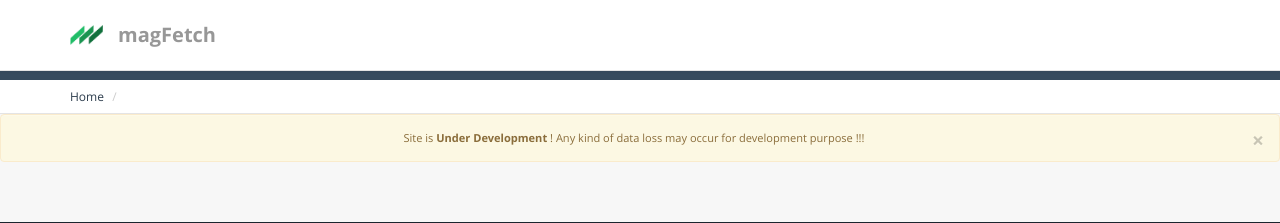
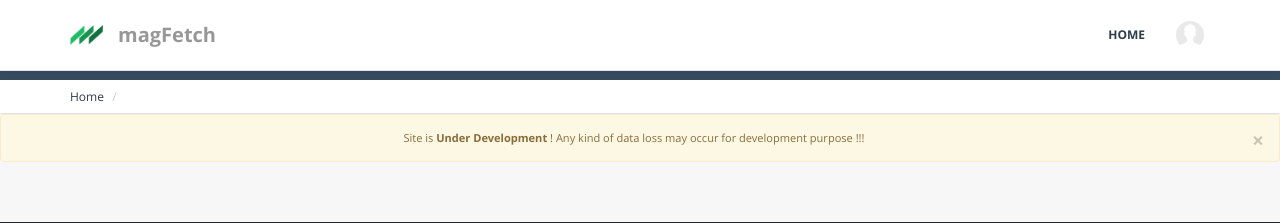
Before and after one commit to NumanIbnMazid/magfetch, a Django app: template magfetch/templates/landing-base.html in a window 1280 px wide. Shown: the top 223 px of the page. Run offline with Django 3.2, Linux system fonts and the light colour scheme; the template is opened without the code that fills it, so the values that code supplies are empty; some libraries are stand-ins or nearby versions.

Commit message:
Setting Changed

```diff
--- a/magfetch/templates/landing/header.html
+++ b/magfetch/templates/landing/header.html
@@ -12,6 +12,55 @@
                 <i class="fa fa-bars"></i>
             </button>
         </div>
+        <div class="collapse navbar-collapse">
+            <ul class="nav navbar-nav navbar-right">
+                <li class="active">
+                    <a href="{{ home_url }}">Home</a>
+                </li>
 
+                <li class="dropdown">
+                    <a href="#" class="dropdown-toggle" data-toggle="dropdown">
+                        <span class="thumb-sm avatar pull-left">
+                            <img src="{% static 'images/raw/avatar/avatar.jpg' %}">
+                        </span>
+                        {{ user.profile.get_smallname|truncatechars_html:15 }}
+                    </a>
+                    <ul class="dropdown-menu animated fadeInRight">
+                        <span class="arrow top"></span>
+                        {% if not user.profile.role == None %}
+                        <li class="text-center">
+                            <i>
+                                Role:
+                                <p class="text-info">
+                                    {{ user.profile.get_role }}
+                                </p>
+
+                                {% if not user.profile.faculty == None %}
+                                <br> Faculty:
+                                <p class="text-primary">
+                                    {{ user.profile.faculty.title }}
+                                </p>
+                                {% endif %}
+                            </i>
+                        </li>
+                        {% endif %}
+                        <li>
+                            <a href="{% url 'account_change_password' %}">
+                                <i class="fa fa-edit"></i> Change Password
+                            </a>
+                        </li>
+                        <li>
+                            <a href="{% url 'account_email' %}">
+                                <i class="fa fa-edit"></i> Manage Account Email
+                            </a>
+                        </li>
+                        <li class="divider"></li>
+                        <li>
+                            <a href="{{ logout_url }}">Logout</a>
+                        </li>
+                    </ul>
+                </li>
+            </ul>
+        </div>
     </div>
 </header>
--- a/magfetch/templates/landing/pages/home.html
+++ b/magfetch/templates/landing/pages/home.html
@@ -8,10 +8,10 @@ Home Page
 
 <div class="row">
     <div class="col-xl-9 col-lg-9 col-md-12 col-sm-12 col-12">
-        {% include 'landing/pages/snippets/left-content.html' %}
+        <!-- {% include 'landing/pages/snippets/left-content.html' %} -->
     </div>
     <div class="col-xl-3 col-lg-3 col-md-12 col-sm-12 col-12">
-        {% include 'landing/pages/snippets/right-content.html' %}
+        <!-- {% include 'landing/pages/snippets/right-content.html' %} -->
     </div>
 </div>
 
```
